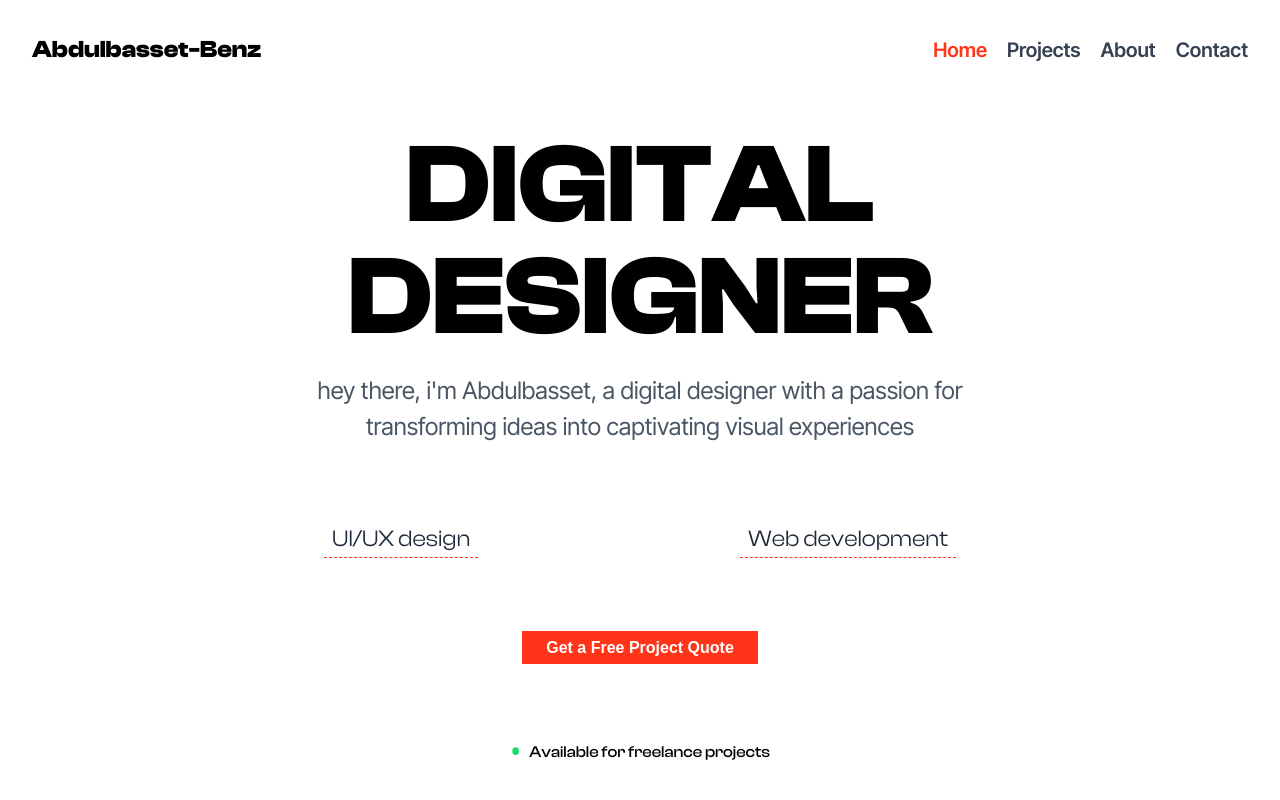
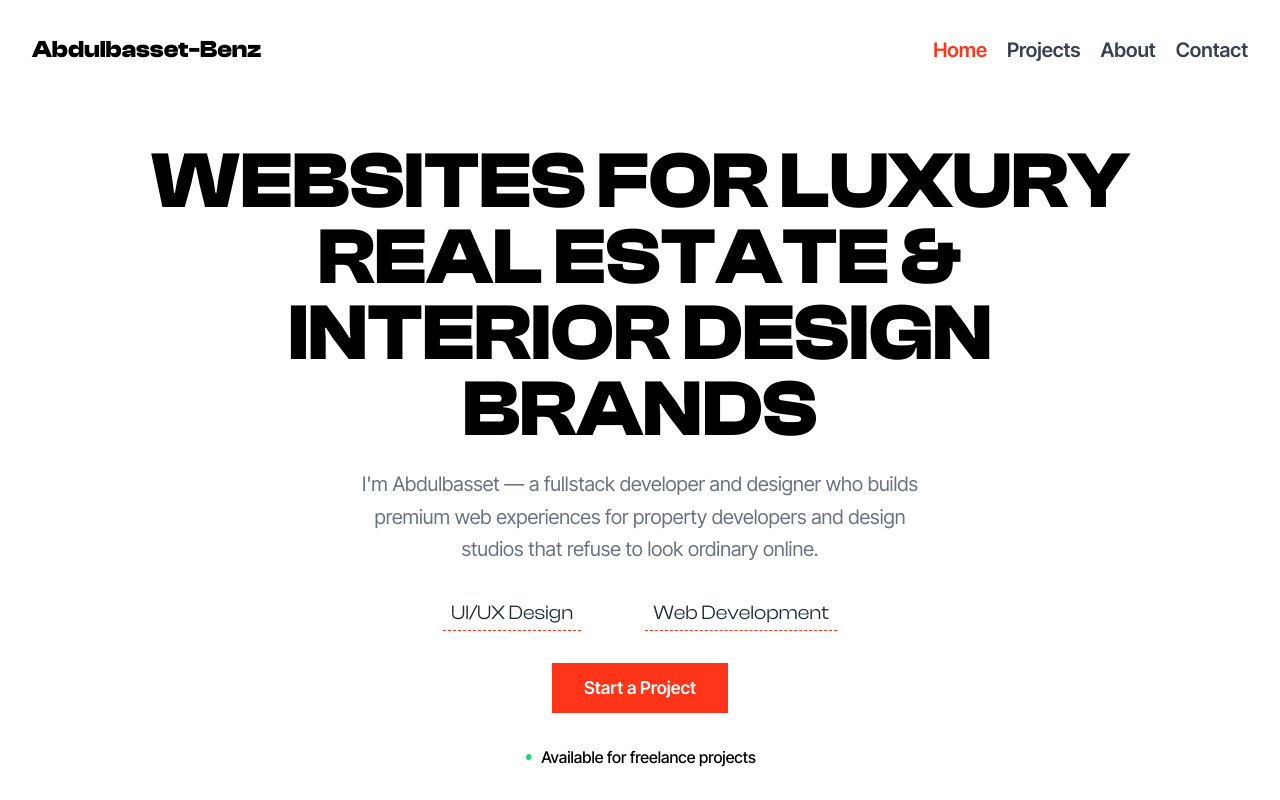
Before and after one commit to abdulbasset-benz/portfolio, a React (Vite) app: page / in a window 1280 px wide. Shown: the top 800 px of the page. Built offline with nearby package versions, Linux system fonts and the light colour scheme; a web font is replaced by a local one.

Commit message:
fix the hero section copy

```diff
--- a/src/components/Hero.jsx
+++ b/src/components/Hero.jsx
@@ -2,55 +2,50 @@ import { NavLink } from "react-router";
 
 const Hero = () => {
   return (
-    <div className="pt-24 h-screen">
-      <div className="flex flex-col items-center justify-around h-full p-2 gap-7">
-        <div className="space-y-5">
-          <h1 className="text-center font-clash font-bold uppercase text-[clamp(3.8rem,10vw,7rem)] leading-[clamp(1em,-0.02em,0.02em)]">
-            digital <br />
-            designer
+    <div className="pt-24 min-h-screen flex items-center">
+      <div className="flex flex-col items-center justify-center w-full px-4 sm:px-6 lg:px-8 gap-8 py-12">
+
+        {/* Headline + subheadline */}
+        <div className="space-y-5 text-center max-w-5xl mx-auto">
+          <h1 className="font-clash font-bold uppercase text-center tracking-normal leading-[0.95] text-[clamp(2.8rem,8vw,5rem)]">
+            Websites for Luxury Real Estate & Interior Design Brands
           </h1>
-          <p className="text-center max-w-xl lg:max-w-2xl font-inter text-[clamp(1rem,2.5vw,1.5rem)] text-gray-600">
-            hey there, i'm Abdulbasset, a digital designer with a passion for
-            transforming ideas into captivating visual experiences
+          <p className="text-center mx-auto max-w-xl font-inter text-[clamp(1rem,2vw,1.25rem)] text-gray-500 leading-relaxed">
+            I'm Abdulbasset — a fullstack developer and designer who builds
+            premium web experiences for property developers and design studios
+            that refuse to look ordinary online.
           </p>
         </div>
 
-        <div className="w-full md:w-1/2 mx-auto">
-          <ul className="flex justify-between">
-            <li className="font-clash font-normal text-gray-800 text-[clamp(1rem,1.8vw,1.5rem)] border-b border-dashed px-2 border-primary">
-              UI/UX design
-            </li>
-            <li className="font-clash font-normal text-gray-800 text-[clamp(1rem,1.8vw,1.5rem)] border-b border-dashed px-2 border-primary">
-              Web development
-            </li>
-          </ul>
+        {/* Services list */}
+        <ul className="flex flex-col sm:flex-row items-center justify-center gap-6 sm:gap-16 w-full max-w-lg">
+          <li className="font-clash font-normal text-gray-800 text-[clamp(0.95rem,1.6vw,1.25rem)] border-b border-dashed border-primary px-2 pb-0.5 text-center">
+            UI/UX Design
+          </li>
+          <li className="font-clash font-normal text-gray-800 text-[clamp(0.95rem,1.6vw,1.25rem)] border-b border-dashed border-primary px-2 pb-0.5 text-center">
+            Web Development
+          </li>
+        </ul>
+
+        {/* CTA */}
+        <NavLink
+          to="/contact"
+          className="font-inter bg-primary py-3 px-8 text-white font-semibold text-[clamp(0.9rem,1.5vw,1.1rem)] hover:opacity-90 transition-opacity"
+        >
+          Start a Project
+        </NavLink>
+
+        {/* Availability badge */}
+        <div className="flex items-center justify-center gap-2">
+          <span className="relative flex items-center justify-center">
+            <span className="absolute h-3 w-3 rounded-full bg-[#16db65]/60 animate-ping" />
+            <span className="text-[#16db65] text-2xl leading-none relative z-10">•</span>
+          </span>
+          <p className="font-medium font-inter text-[clamp(0.85rem,1.4vw,1rem)]">
+            Available for freelance projects
+          </p>
         </div>
 
-        <div>
-          <NavLink
-            to="/contact"
-            className="font-clash bg-primary py-2 px-6 text-white font-semibold"
-          >
-            Get a Free Project Quote
-          </NavLink>
-        </div>
-
-        <div className="flex items-center gap-2">
-          <span className="relative flex items-center justify-center">
-            {/* Pulse ring */}
-            <span className="absolute h-3 w-3 rounded-full bg-[#16db65]/60 animate-ping"></span>
-
-            {/* Your bullet dot */}
-            <span className="text-[#16db65] text-3xl leading-none relative z-10">
-              •
-            </span>
-          </span>
-
-          <h1 className="font-medium font-clash">
-            {" "}
-            Available for freelance projects
-          </h1>
-        </div>
       </div>
     </div>
   );
```
